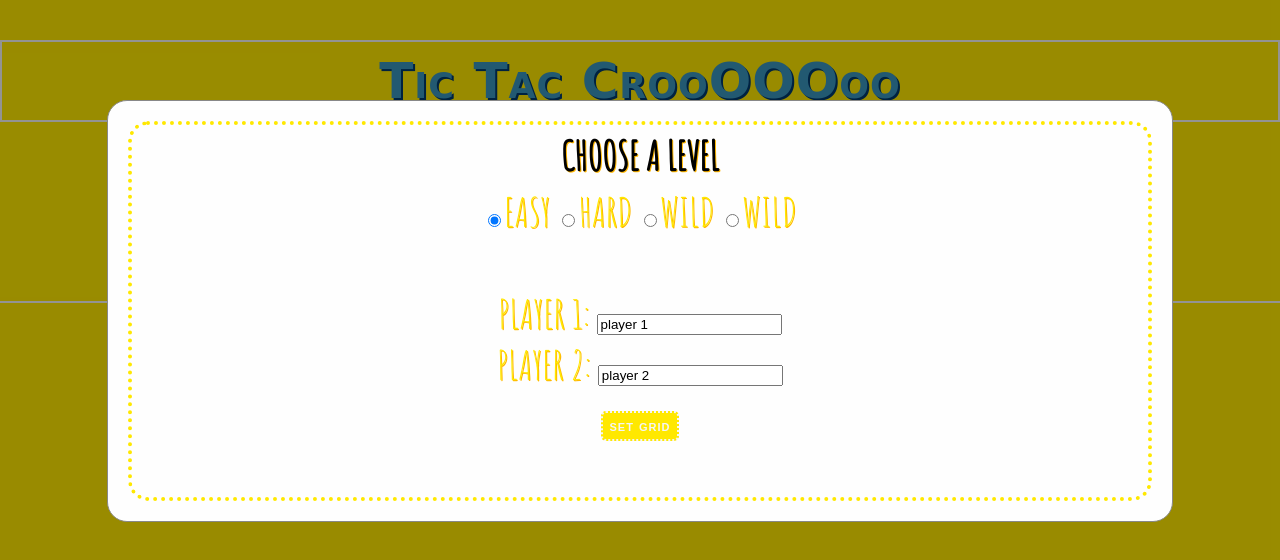
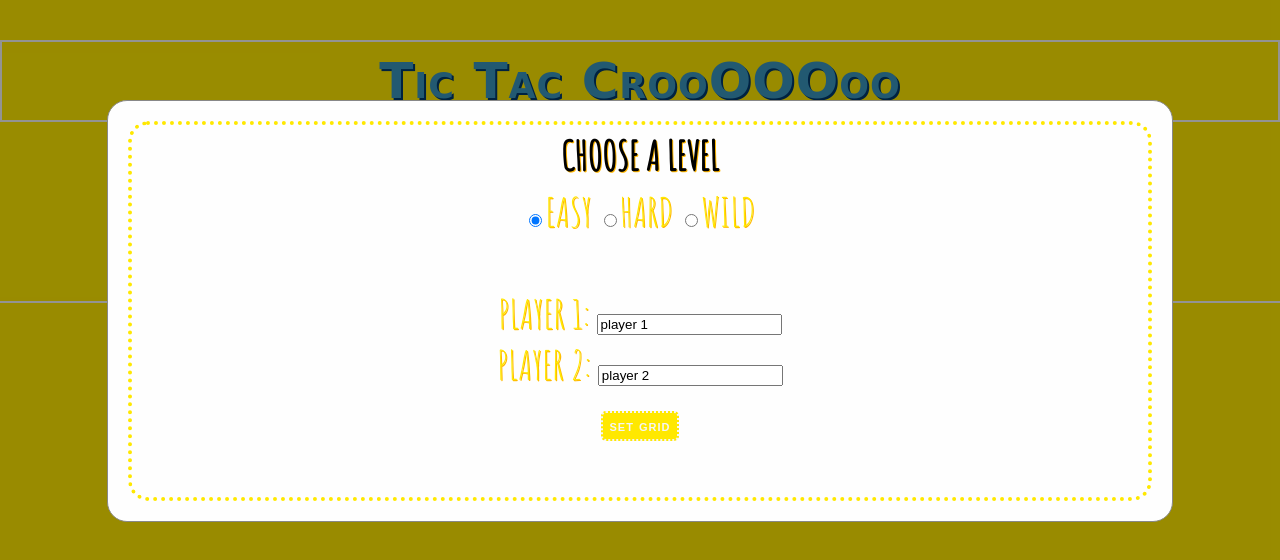
Before and after one commit to alanoudssr/Project_0, a plain HTML site: page home.html in a window 1280 px wide. Drawn offline with nearby package versions, Linux system fonts and the light colour scheme; a web font is replaced by a local one.

Commit message:
fixed html

```diff
--- a/home.html
+++ b/home.html
@@ -31,7 +31,6 @@
                     <input type="radio" name="gridNum" value="3" checked="checked">easy
                     <input type="radio" name="gridNum" value="4">hard
                     <input type="radio" name="gridNum" value="5">wild
-                    <input type="radio" name="gridNum" value="6">wild
                 </div>
                 <br />
                 Player 1: <input type="text" id="playerOne" value="player 1"><br>
```
